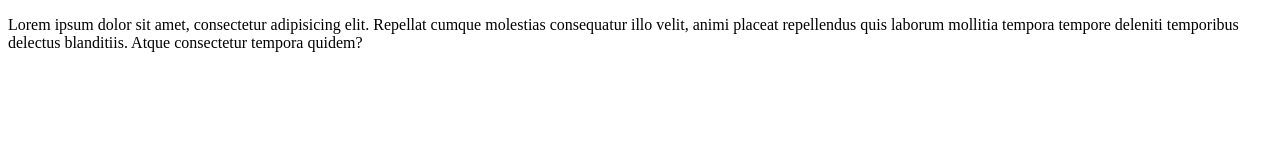
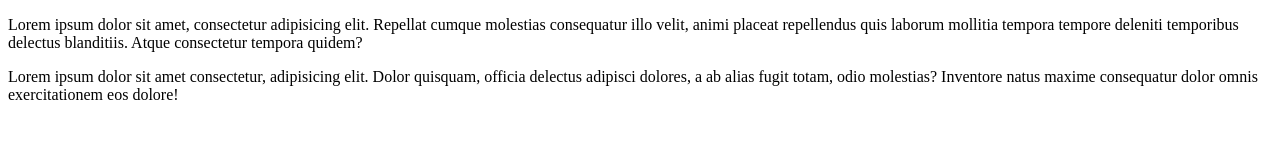
Before and after one commit to gymmyck/portfolio, a plain HTML site: page index.html in a window 1280 px wide. Drawn offline with Linux system fonts and the light colour scheme.

Commit message:
5th commit

```diff
--- a/index.html
+++ b/index.html
@@ -15,7 +15,11 @@
 
 
 
-    <span></span>
+    <span>Lorem ipsum dolor sit amet consectetur, adipisicing elit. Dolor quisquam, officia delectus adipisci dolores, a
+        ab alias fugit totam, odio molestias? Inventore natus maxime consequatur dolor omnis exercitationem eos
+        dolore!</span>
+
+
 </body>
 
 </html>
```
